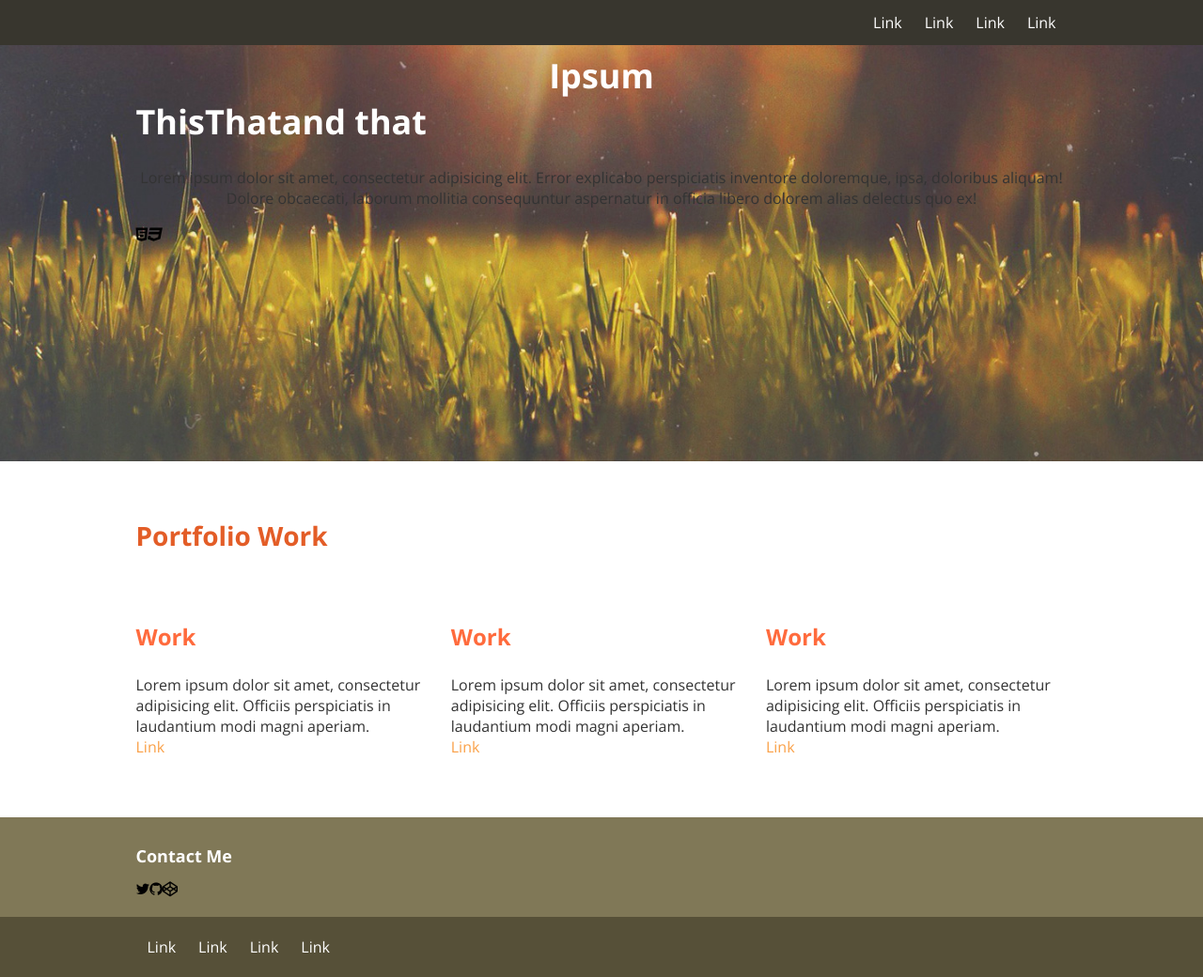
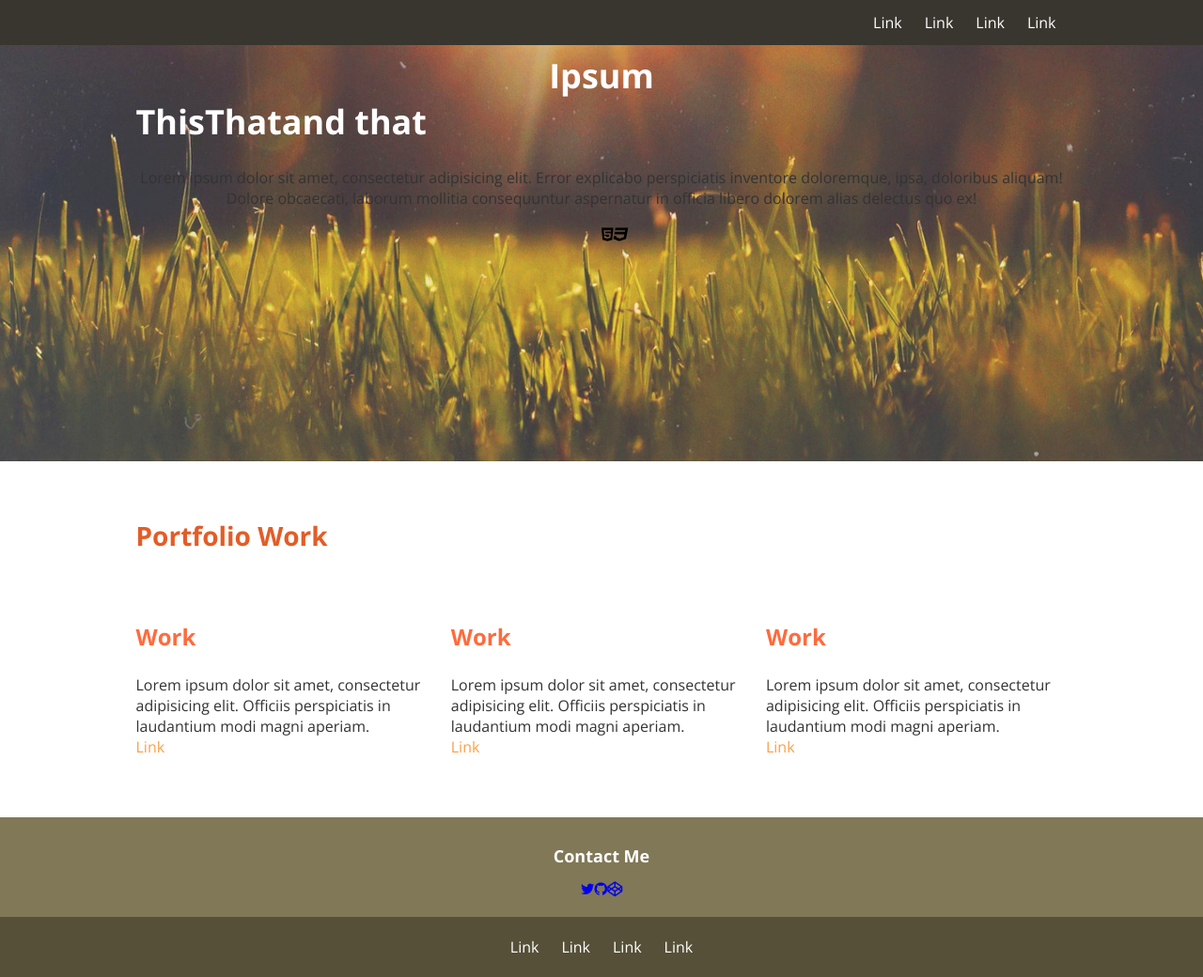
Before and after one commit to myackley/portfolio, a plain HTML site: page index.html in a window 1280 px wide. Shown: the whole page at 94% size. Drawn offline with nearby package versions, Linux system fonts and the light colour scheme.

Commit message:
Added markup for centered floated items, added styles for centered floated items

```diff
--- a/css/style.css
+++ b/css/style.css
@@ -22,7 +22,7 @@ html, body {
 box-sizing helper
 */
 
-div, :before, :after, h1, h2, h3, h4, p {
+div, :before, :after, h1, h2, h3, h4, p, ul {
 	box-sizing: border-box;
 }
 
@@ -89,15 +89,29 @@ inline ul helper
 	padding: 0;
 	margin: 0;
 }
-.inline:after, .inline:before {
+.inline:after, .inline:before, .container:after, .container:before {
 	content: "";
 	display: table;
 }
-.inline:after {
+.inline:after, .container:after {
 	clear: both;
 }
 .inline li {
-	float: left; /* #! always float this way? */
+	float: left;
+}
+
+/*
+inline ul helper > center floated items
+*/
+.centerwrapper {
+	float: left;
+	position: relative;
+	left: 50%;
+}
+.centerwrapper_items {
+	float: left;
+	position: relative;
+	left: -50%;
 }
 
 /*
@@ -155,6 +169,9 @@ links
 	background: #807857;
 	padding: 1.2em 0;
 }
+.port_foot-contact > div {
+	text-align: center;
+}
 
 /* port foot links */
 .port_foot-links {
--- a/index.html
+++ b/index.html
@@ -48,11 +48,13 @@
 						<p>Lorem ipsum dolor sit amet, consectetur adipisicing elit. Error explicabo perspiciatis inventore doloremque, ipsa, doloribus aliquam! Dolore obcaecati, laborum mollitia consequuntur aspernatur in officia libero dolorem alias delectus quo ex!</p>
 
 
-						<div>
+						<div class="centerwrapper">
+							<div class="centerwrapper_icons">
 								<ul class="inline">
 									<li><span class="fa fa-html5"></span></li>
 									<li><span class="fa fa-css3"></span></li>
 								</ul>
+							</div>
 						</div>
 
 
@@ -104,12 +106,14 @@
 				<div class="container">
 					<h4>Contact Me</h4>
 
-					<div>
+					<div class="centerwrapper">
+						<div class="centerwrapper_items">
 							<ul class="inline">
-							<li><span class="fa fa-twitter"></span></li>
-							<li><span class="fa fa-github"></span></li>
-							<li><span class="fa fa-codepen"></span></li>
+								<li><a href="#" class="icon"><span class="fa fa-twitter"></span></a></li>
+								<li><a href="#" class="icon"><span class="fa fa-github"></span></a></li>
+								<li><a href="#" class="icon"><span class="fa fa-codepen"></span></a></li>
 							</ul>
+						</div>
 					</div>
 
 				</div>
@@ -117,10 +121,9 @@
 
 			<div class="port_foot-links">
 				<div class="container">
-					<div class="grid">
-						<div class="row">
 
-							<div class="col_1-3 offset_left_1-3">
+					<div class="centerwrapper">
+						<div class="centerwrapper_items">
 							<ul class="inline">
 								<li><a class="nav-link" href="#">Link</a></li>
 								<li><a class="nav-link" href="#">Link</a></li>
@@ -128,9 +131,8 @@
 								<li><a class="nav-link" href="#">Link</a></li>
 							</ul>
 						</div>
+					</div>
 
-						</div>
-					</div>
 				</div>
 
 			</div>
```
Lines whose indentation alone changed are shown as unchanged.
